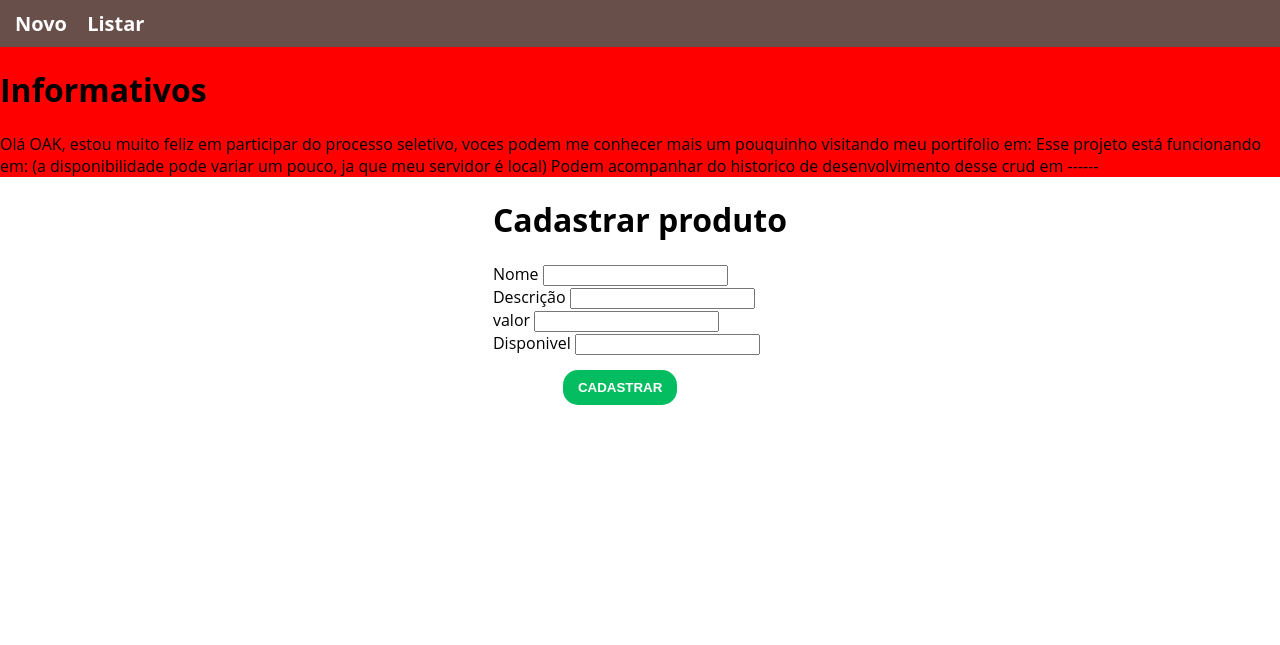
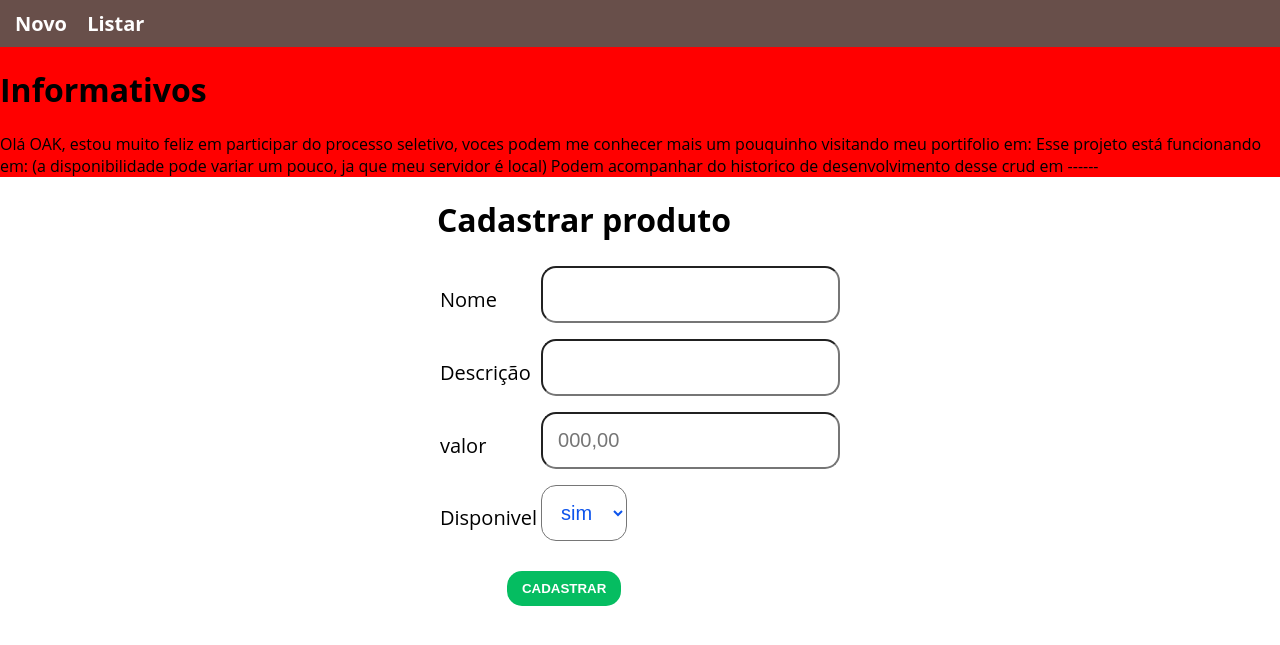
Before and after one commit to antonystar-dev/oak, a PHP site: page /?page=novo in a window 1280 px wide. Shown: the top 645 px of the page. Run offline with PHP 8.4, Linux system fonts and the light colour scheme.

Commit message:
style pg novo e editar

```diff
--- a/css/style.css
+++ b/css/style.css
@@ -59,6 +59,21 @@ body {
 .botaoAlterar:hover{
     background-color: #010202;
 }
+.botaoAlterarProduto {
+    background-color: #3b85f3;
+    color: #ffffff;
+    padding: 10px 15px 10px 15px;
+    font-weight: bold;
+    border: none;
+    cursor: pointer;
+    text-transform: uppercase;
+    border-radius: 15px;
+    margin-top:15px;
+    margin-left: 70px;
+}
+.botaoAlterarProduto:hover{
+    background-color: #010202;
+}
 .botaoCadastar {
     background-color: #05bd61;
     color: #ffffff;
@@ -77,3 +92,15 @@ body {
 .informativo{
     background-color: red;
 }
+.campoNome{
+    background-color: #ffffff;
+    color: rgb(13, 84, 236);
+    padding: 15px;
+    border-radius: 15px;
+    font-size: 20px;
+    margin-bottom: 10px;
+}
+label{
+
+    font-size: 20px;
+}
--- a/novo-produto.php
+++ b/novo-produto.php
@@ -1,23 +1,49 @@
 <h1> Cadastrar produto</h1>
 <form action="?page=salvar" method="POST">
   <input type="hidden" name="acao" value="cadastrar">
-  <div>
-    <label>Nome</label>
-    <input type="text" name="nome">
-  </div>
-  <div>
-    <label>Descrição</label>
-    <input type="text" name="descricao">
-  </div>
-  <div>
-    <label>valor</label>
-    <input type="text" name="valor">
-  </div>
-  <div>
-    <label>Disponivel</label>
-    <input type="text" name="disponibilidade">
-  </div>
+  <table border='0'>
+    <tr>
+      <td>
+        <label>Nome</label>
+      </td>
+      <td>
+        <input type="text" name="nome" class="campoNome">
+      </td>
+    <tr>
+    <tr>
+      <td>
+
+        <label>Descrição</label>
+      </td>
+      <td>
+        <input type="text" name="descricao" class="campoNome">
+      </td>
+    <tr>
+    <tr>
+      <td>
+
+        <label>valor</label>
+      </td>
+      <td>
+        <input type="number" name="valor" class="campoNome" placeholder="000,00">
+      </td>
+    <tr>
+    <tr>
+      <td>
+
+        <label>Disponivel</label>
+      </td>
+      <td>
+
+        <select name="disponibilidade" class="campoNome">
+          <option value="não">não</option>
+          <option value="sim" selected>sim</option>
+
+        </select>
+      </td>
+    <tr>
+  </table>
   <div>
     <button type="submit" class="botaoCadastar">Cadastrar</button>
-</div>
+  </div>
 </form>
```
Also changed, not shown: editar-produto.php (+44 -17 lines).
